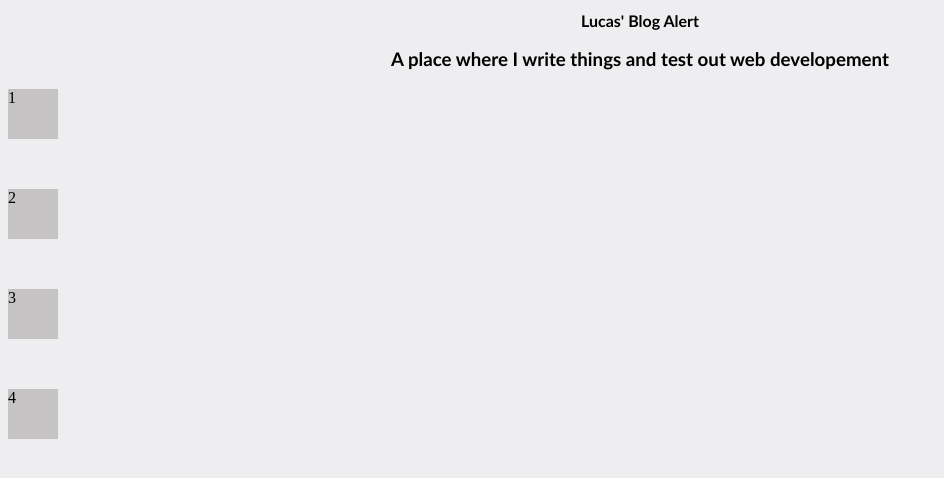
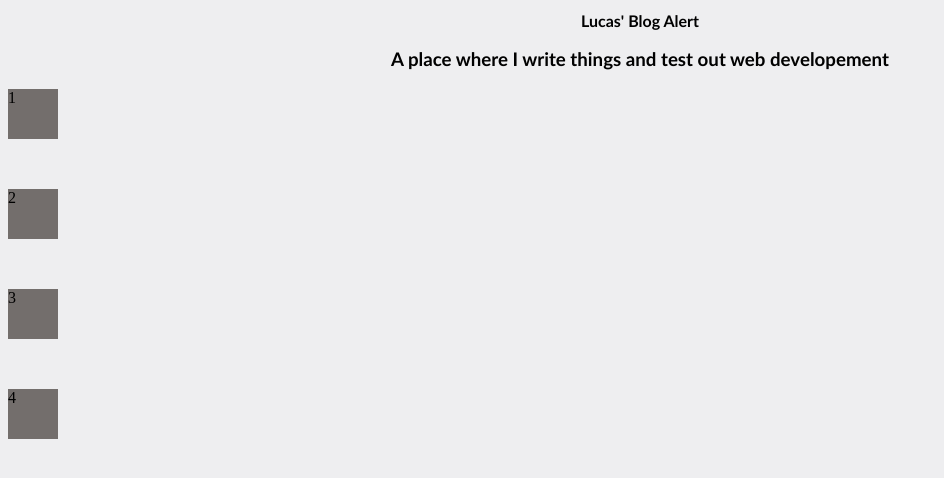
Before and after one commit to zoomzorp/zoomzorp.github.io, a plain HTML site: page index.html in a window 1280 px wide. Shown: the whole page, without its empty margins (0-944 px from the left). Drawn offline with Linux system fonts and the light colour scheme.

Commit message:
Update dopestyle.css

```diff
--- a/dopestyle.css
+++ b/dopestyle.css
@@ -38,7 +38,7 @@ body {
 }
 
 .grid-item{
-    background-color: #C5C3C3;
+    background-color: #736E6C;
     width: 50px;
     height: 50px;
 }
```
